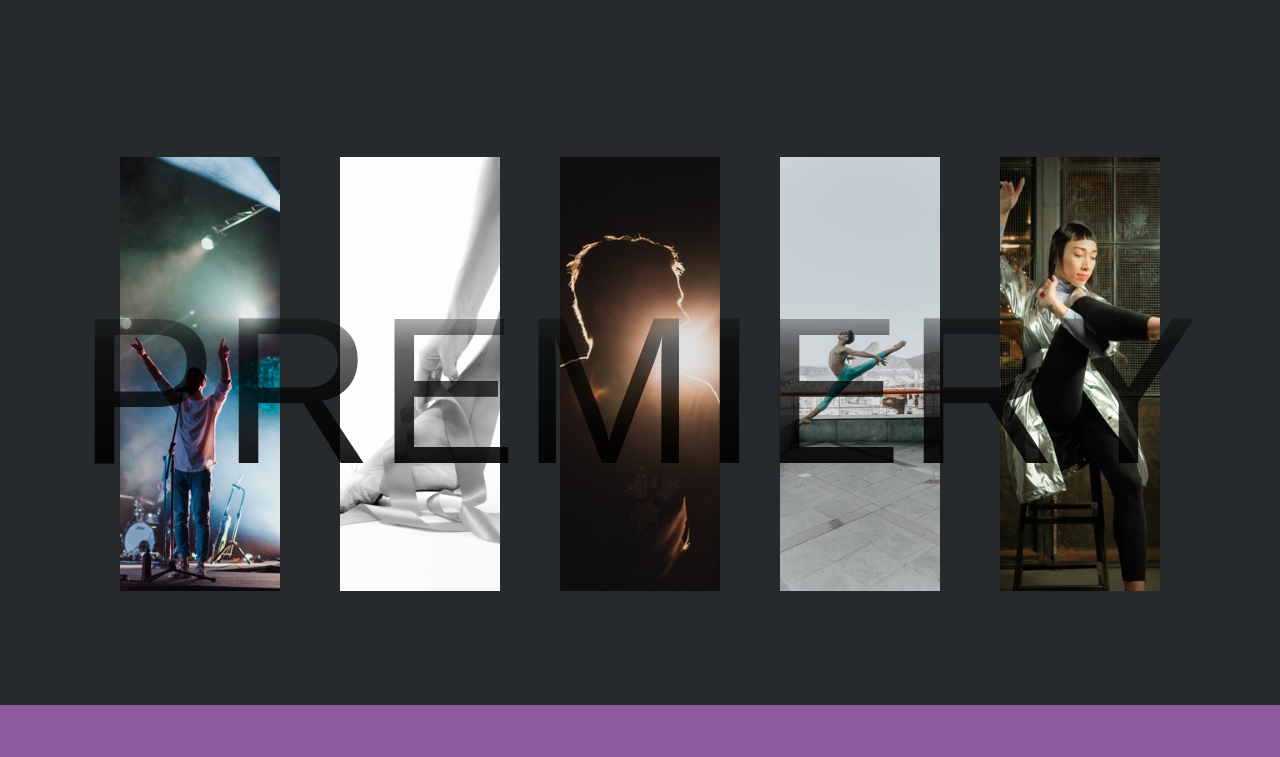
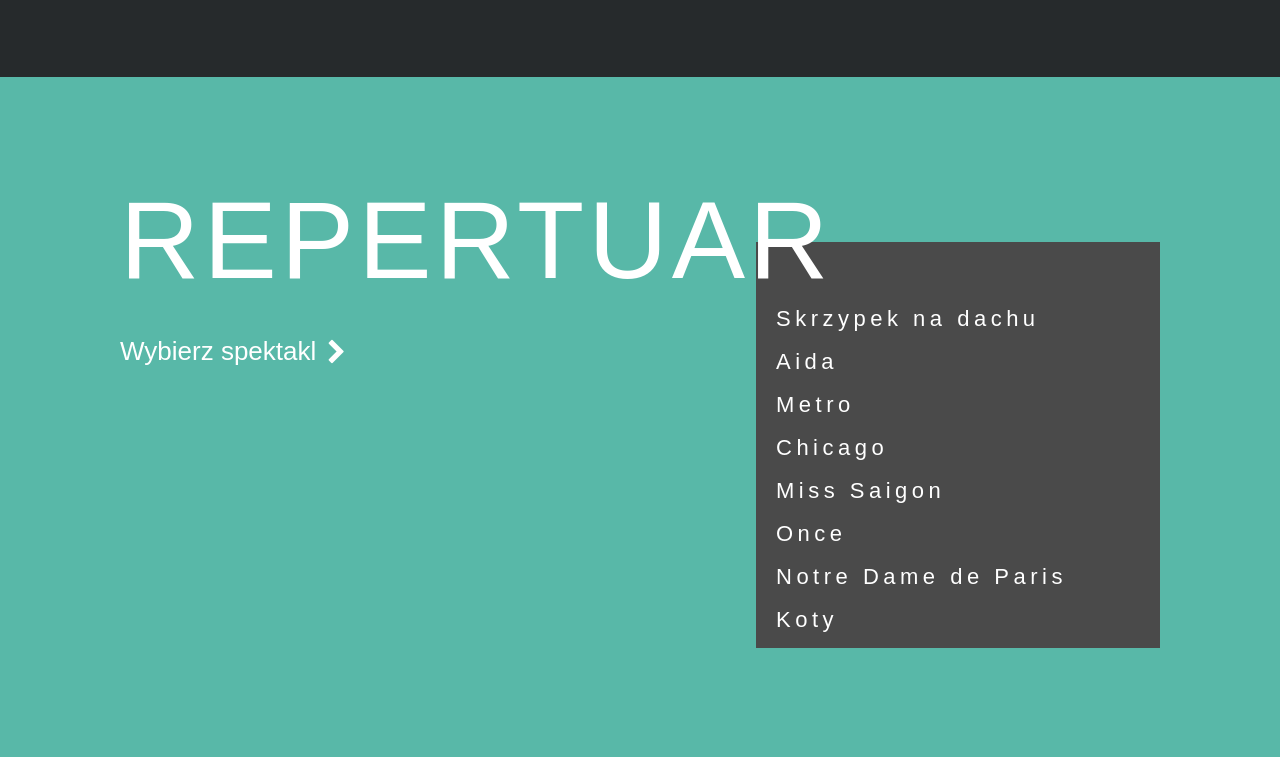
Before and after one commit to ultramaryna/css-methodologies, a Gatsby site: page / in a window 1280 px wide. Shown: the part 1523-2280 px from the top of the page. Built offline with nearby package versions, Linux system fonts and the light colour scheme; Gatsby itself is replaced by a stand-in of ours.

Commit message:
Add repertoire

```diff
--- /dev/null
+++ b/src/components/atoms/Date/Date.js
@@ -0,0 +1,18 @@
+import React from "react"
+import moment from 'moment';
+import styles from "./styles.scss";
+
+import ListItem from "../ListItem/ListItem";
+
+const Date = ({ date, extraClass }) => (
+  <ListItem extraClass="a-date">
+        <span className="a-date_day">
+            {`${date.format('DD')}.`}
+        </span>
+        <span className="a-date_time">
+            {date.format('HH:mm')}
+        </span>
+  </ListItem>
+)
+
+export default Date
--- /dev/null
+++ b/src/components/atoms/Date/styles.scss
@@ -0,0 +1,21 @@
+@import '../../../_settings/var';
+
+.a-date {
+    display: flex;
+    flex-direction: column;
+    align-items: center;
+    justify-content: center;
+    width: 61px;
+    height: 61px;
+    border-radius: 100%;
+    background-color: $white;
+    font-family: $font-headings;
+    color: $black;
+    margin: 0 20px 20px 0;
+    line-height: .8;
+  }
+
+  .a-date_day {
+    font-size: 26px;
+    line-height: 1;
+  }
--- /dev/null
+++ b/src/components/atoms/ListItem/ListItem.js
@@ -0,0 +1,10 @@
+import React from "react"
+import styles from "./styles.scss";
+
+const ListItem = ({ children, extraClass, onClick, show }) => (
+  <li className={`a-listItem ${extraClass ? extraClass : ''}`} onClick={() => onClick(show)}>
+      {children}
+  </li>
+)
+
+export default ListItem
--- /dev/null
+++ b/src/components/atoms/ListItem/styles.scss
@@ -0,0 +1,17 @@
+@import '../../../_settings/var';
+
+.a-listItem {
+    font-family: $font-headings;
+    font-size: 18px;
+    letter-spacing: 4.5px;
+    margin-bottom: 20px;
+    cursor: pointer;
+    @media (min-width: $bp-main) {
+      font-size: 22px;
+      margin-bottom: 10px;
+    }
+
+    &:last-of-type {
+      margin-bottom: 0;
+    }
+  }
--- /dev/null
+++ b/src/components/molecules/ShowDates/ShowDates.js
@@ -0,0 +1,74 @@
+import React from "react";
+import moment from "moment";
+import { Accordion, AccordionItem, AccordionItemHeading, AccordionItemPanel, AccordionItemButton } from 'react-accessible-accordion';
+
+import Date from "../../atoms/Date/Date";
+import ListItem from "../../atoms/ListItem/ListItem";
+import Subtitle from "../../atoms/Subtitle/Subtitle";
+
+const ShowDates = ({showName, data}) => {
+
+  const { allRepertoireJson: { edges: shows } } = data;
+  const showNode = shows.find(show => show.node.name === showName);
+
+  const show = showNode ? showNode.node : '';
+
+  const renderShowDates = (dates) => {
+    const list = {};
+    dates.forEach(date => {
+      moment.locale("pl");
+      date = moment(new Date(date));
+      const month = date.locale("pl").format('MMMM');
+      if (!(month in list)) {
+        list[month] = [];
+      }
+      list[month].push(date);
+      console.log(list);
+    });
+
+    console.log(list);
+
+    return (
+      <ul className="m-showDates_monthsList">
+        {Object.entries(list).map(item => (
+          <ListItem key={item[0]} extraClass="m-showDates_monthItem">
+            <h4 className="m-showDates_month">{item[0]}</h4>
+            <ul className="m-showDates_list">
+              {item[1].map(date => (
+                <Date date={date} />
+              ))}
+            </ul>
+          </ListItem>
+        ))}
+      </ul>
+    )
+  }
+
+  if (!show) {
+    return false;
+  }
+
+  return (
+    <div className="m-showDates">
+      <Subtitle extraClass="m-showDates_title" color="teal" level="3">
+          {show.name}
+      </Subtitle>
+      <Accordion className="m-showDates_theatres">
+        {show.theatres.map(theatre => (
+          <AccordionItem key={theatre.name}>
+            <AccordionItemHeading className="m-showDates_theatreName">
+              <AccordionItemButton className="m-showDates_theatreExpand">
+                {theatre.name}
+              </AccordionItemButton>
+            </AccordionItemHeading>
+            <AccordionItemPanel>
+              {renderShowDates(theatre.shows)}
+            </AccordionItemPanel>
+          </AccordionItem>
+        ))}
+      </Accordion>
+    </div>
+  );
+}
+
+export default ShowDates;
--- /dev/null
+++ b/src/components/molecules/ShowDates/styles.scss
@@ -0,0 +1,70 @@
+@import '../../../_settings/var';
+
+.m-showDates_title {
+    @media (min-width: $bp-main) {
+      margin-bottom: 20px;
+    }
+  }
+
+  .m-showDates_theatres {
+    list-style-type: none;
+  }
+
+  .m-showDates_theatreName {
+    font-size: 18px;
+    font-family: $font-headings;
+    font-weight: 400;
+    text-transform: uppercase;
+    letter-spacing: 4.5px;
+    margin-bottom: 22px;
+    @media (min-width: $screen-lg) {
+      font-size: 22px;
+    }
+  }
+
+  .m-showDates_theatreExpand {
+    position: relative;
+    padding-right: 30px;
+    &:after {
+      content: '\E800';
+      font-family: 'fontello';
+      position: absolute;
+      right: 0;
+      top: 0;
+    }
+  }
+
+  .m-showDates_monthsList {
+    list-style-type: none;
+  }
+
+  .m-showDates_monthItem {
+    @media (min-width: $bp-main) {
+      display: flex;
+      padding-left: 33px;
+    }
+  }
+
+  .m-showDates_list {
+    list-style-type: none;
+    display: flex;
+    flex-wrap: wrap;
+    border-bottom: 2px solid $teal-lighter;
+    padding: 0 0 20px 20px;
+    margin-bottom: 30px;
+    @media (min-width: $bp-main) {
+      border-bottom: 0;
+      padding-bottom: 18px;
+      margin-bottom: 0
+    }
+  }
+
+  .m-showDates_month {
+    font-family: $font-headings;
+    font-size: 18px;
+    margin-bottom: 28px;
+    @media (min-width: $bp-main) {
+      min-width: 120px;
+      font-size: 22px;
+    }
+  }
--- /dev/null
+++ b/src/components/molecules/ShowsList/ShowsList.js
@@ -0,0 +1,28 @@
+import React from "react";
+import "./styles.scss";
+
+import ListItem from "../../atoms/ListItem/ListItem";
+
+const ShowsList = ({ data, onShowSelect }) => {
+    const { allRepertoireJson: { edges: shows } } = data;
+
+    return (
+        <ul className="m-showsList">
+            {shows.map((item) => {
+                const { node: show } = item;
+                return (
+                <ListItem
+                    className="m-showsList_item"
+                    onClick={onShowSelect}
+                    key={show.name}
+                    show={show}
+                >
+                    {show.name}
+                </ListItem>
+                );
+            })}
+        </ul>
+    )
+}
+
+export default ShowsList;
--- /dev/null
+++ b/src/components/molecules/ShowsList/styles.scss
@@ -0,0 +1,31 @@
+@import '../../../_settings/var';
+
+.m-showsList {
+    background-color: $lighter-grey;
+    list-style-type: none;
+    padding: 20px;
+    max-height: 140px;
+    overflow-y: auto;
+
+    @media (min-width: $bp-main) {
+      order: 2;
+      width: 35%;
+      max-width: 440px;
+      max-height: 326px;
+      padding-top: 60px;
+      position: relative;
+      top: -80px;
+    }
+
+    &::-webkit-scrollbar {
+      width: 22px;
+    }
+
+    &::-webkit-scrollbar-track {
+      background: $grey;
+    }
+
+    &::-webkit-scrollbar-thumb {
+      background: $teal-lighter;
+    }
+  }
--- /dev/null
+++ b/src/components/organisms/Repertoire/Repertoire.js
@@ -0,0 +1,66 @@
+import React from "react";
+import { StaticQuery, graphql } from "gatsby";
+import "./styles.scss";
+
+import Title from "../../atoms/Title/Title";
+import Section from "../../atoms/Section/Section";
+import ShowsList from "../../molecules/ShowsList/ShowsList";
+import ShowDates from "../../molecules/ShowDates/ShowDates";
+
+class Repertoire extends React.Component {
+  constructor(props) {
+    super(props);
+    this.state = {
+      activeShow: false
+    }
+  }
+
+  displayShows = (show) => {
+    console.log(this);
+    this.setState({ activeShow: show.name });
+  }
+
+  render() {
+    console.log(this);
+    return (
+      <StaticQuery
+        query={graphql`
+          query repertoireQuery {
+            allRepertoireJson {
+              edges {
+                node {
+                  name
+                  theatres {
+                    name
+                    shows
+                  }
+                }
+              }
+            }
+          }
+        `}
+        render={data => (
+            <Section name="repertoire">
+                <div className="o-repertoire">
+                    <Title extraClass="o-repertoire_heading">Repertuar</Title>
+                    <ShowsList data={data} onShowSelect={this.displayShows}/>
+                    <div className="o-repertoire_showsWrapper">
+                    {this.state.activeShow &&
+                        <ShowDates showName={this.state.activeShow} data={data} />
+                    }
+                    {!this.state.activeShow &&
+                        <p className="o-repertoire_choose">
+                        Wybierz spektakl
+                        <i className="icon-chevron o-repertoire_chooseIcon" />
+                        </p>
+                    }
+                    </div>
+                </div>
+            </Section>
+        )}
+      />
+    )
+  }
+}
+
+export default Repertoire;
--- /dev/null
+++ b/src/components/organisms/Repertoire/styles.scss
@@ -0,0 +1,43 @@
+@import '../../../_settings/var';
+
+.o-repertoire {
+  @media (min-width: $bp-main) {
+    display: flex;
+    flex-wrap: wrap;
+    justify-content: space-between;
+  }
+}
+
+.o-repertoire_heading {
+  @media (min-width: $bp-main) {
+    flex: 1 1 100%;
+    z-index: 2;
+  }
+
+  @media (min-width: $screen-lg) {
+    font-size: 110px;
+  }
+}
+
+.o-repertoire_showsWrapper {
+  margin-top: 50px;
+  @media (min-width: $bp-main) {
+    margin: 10px 20px 0 0;
+    width: calc(60% - 20px);
+  }
+}
+
+.o-repertoire_choose {
+  font-family: $font-headings;
+  font-size: 26px;
+}
+
+.o-repertoire_chooseIcon {
+  margin-left: 5px;
+  &:before {
+    transform: rotate(180deg);
+    @media (min-width: $bp-main) {
+      transform: rotate(-90deg);
+    }
+  }
+}
--- a/src/data/repertoire.json
+++ b/src/data/repertoire.json
@@ -65,7 +65,7 @@
           "2019-11-30T20:00:00.000+02:00",
           "2019-11-03T20:00:00.000+02:00",
           "2019-11-13T20:00:00.000+02:00",
-          "2019-11-29T17:00:00.000+02:00",
+          "2019-11-29T17:00:00.000+02:00"
         ]
       }
     ]
@@ -105,7 +105,7 @@
           "2019-12-02T21:00:00.000+02:00",
           "2019-12-03T21:00:00.000+02:00",
           "2019-12-12T21:00:00.000+02:00",
-          "2019-12-30T21:00:00.000+02:00",
+          "2019-12-30T21:00:00.000+02:00"
         ]
       }
     ]
--- a/src/pages/index.js
+++ b/src/pages/index.js
@@ -12,6 +12,7 @@ import Artists from "../components/organisms/Artists/Artists";
 import Newsletter from "../components/organisms/Newsletter/Newsletter";
 import Contact from "../components/organisms/Contact/Contact";
 import Authors from "../components/organisms/Authors/Authors";
+import Repertoire from "../components/organisms/Repertoire/Repertoire";
 
 const IndexPage = ({ location }) => (
 
@@ -22,6 +23,7 @@ const IndexPage = ({ location }) => (
     />
     <Hero />
     <PostList isFeatured type="featured-posts" />
+    <Repertoire />
     <Premieres />
     <Artists />
     <PostList type="posts" />
```
Also changed, not shown: src/components/atoms/Date/stories.js (added, +8 -0 lines).
